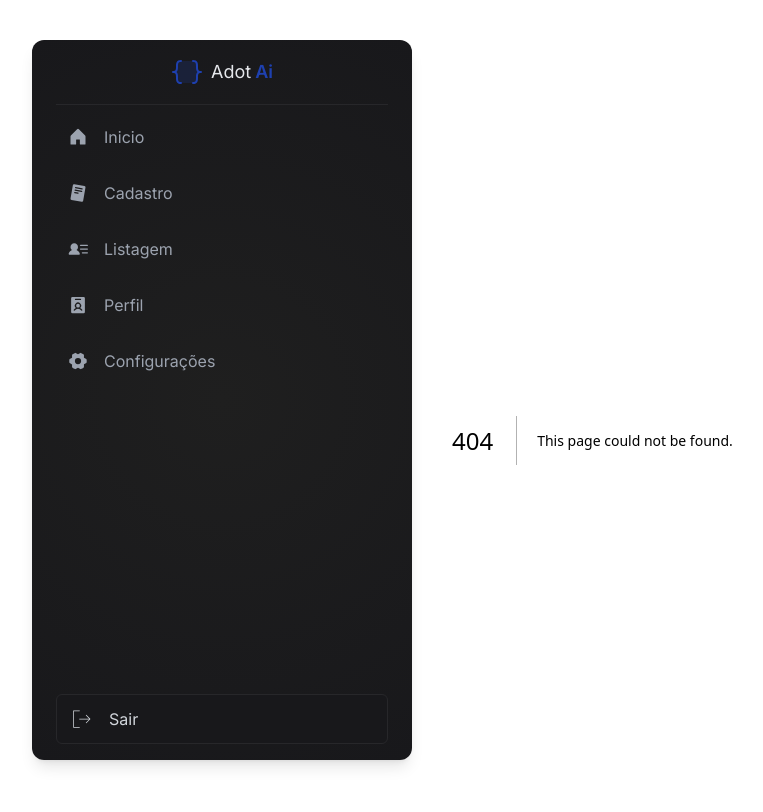
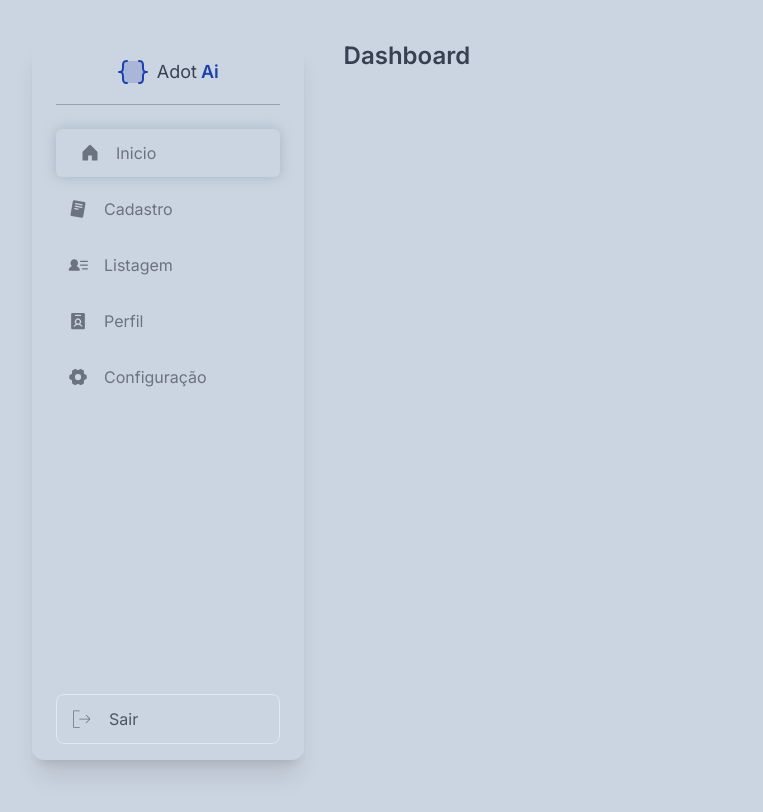
Before and after one commit to Pauloricardorc/adotaai, a Next.js app: page /inicio in a window 1280 px wide. Before the commit this address had no page. Shown: the top 812 px of the page, without its empty margins (8-771 px from the left). Built offline with nearby package versions, Linux system fonts and the light colour scheme.

Commit message:
modificacao do theme

```diff
--- /dev/null
+++ b/src/app/cadastro/page.tsx
@@ -0,0 +1,7 @@
+export default function Cadastro() {
+  return (
+    <div className="h-[90%] w-full">
+      <p className="text-2xl text-gray-700 font-semibold">Cadastro</p>
+    </div>
+  );
+}
--- /dev/null
+++ b/src/app/configuracao/page.tsx
@@ -0,0 +1,7 @@
+export default function Configuracao() {
+  return (
+    <div className="h-[90%] w-full">
+      <p className="text-2xl text-gray-700 font-semibold">Configuracao</p>
+    </div>
+  );
+}
--- a/src/app/globals.css
+++ b/src/app/globals.css
@@ -3,5 +3,5 @@
 @tailwind utilities;
 
 body {
-  @apply bg-gradient-radial-zinc p-10;
+  @apply bg-slate-300 p-10;
 }
--- /dev/null
+++ b/src/app/inicio/page.tsx
@@ -0,0 +1,7 @@
+export default function Inicio() {
+  return (
+    <div className="h-[90%] w-full">
+      <p className="text-2xl text-gray-700 font-semibold">Dashboard</p>
+    </div>
+  );
+}
--- /dev/null
+++ b/src/app/listagem/page.tsx
@@ -0,0 +1,7 @@
+export default function Listagem() {
+  return (
+    <div className="h-[90%] w-full">
+      <p className="text-2xl text-gray-700 font-semibold">Listagem</p>
+    </div>
+  );
+}
--- /dev/null
+++ b/src/app/perfil/page.tsx
@@ -0,0 +1,7 @@
+export default function Perfil() {
+  return (
+    <div className="h-[90%] w-full">
+      <p className="text-2xl text-gray-700 font-semibold">Perfil</p>
+    </div>
+  );
+}
--- a/src/components/sidebar/page.tsx
+++ b/src/components/sidebar/page.tsx
@@ -8,53 +8,74 @@ import {
   SignOut,
   UserList,
 } from "@phosphor-icons/react";
+import Link from "next/link";
 import { useRouter, usePathname, useSearchParams } from "next/navigation";
 
 export default function Sidebar() {
   const MENU = [
-    { name: "Inicio", icon: <House size={20} weight="fill" /> },
-    { name: "Cadastro", icon: <ReadCvLogo size={20} weight="fill" /> },
-    { name: "Listagem", icon: <UserList size={20} weight="fill" /> },
-    { name: "Perfil", icon: <IdentificationBadge size={20} weight="fill" /> },
-    { name: "Configurações", icon: <GearSix size={20} weight="fill" /> },
+    {
+      name: "Inicio",
+      rota: "/inicio",
+      icon: <House size={20} weight="fill" />,
+    },
+    {
+      name: "Cadastro",
+      rota: "/cadastro",
+      icon: <ReadCvLogo size={20} weight="fill" />,
+    },
+    {
+      name: "Listagem",
+      rota: "/listagem",
+      icon: <UserList size={20} weight="fill" />,
+    },
+    {
+      name: "Perfil",
+      rota: "/perfil",
+      icon: <IdentificationBadge size={20} weight="fill" />,
+    },
+    {
+      name: "Configuração",
+      rota: "/configuracao",
+      icon: <GearSix size={20} weight="fill" />,
+    },
   ];
   const pathname = usePathname();
 
-  console.log(pathname);
-
   return (
     <div
-      className="h-[90vh] shadow-lg rounded-xl bg-gradient-radial-zinc
-      w-[380px] flex justify-between flex-col px-6"
+      className="h-[90vh] shadow-xl rounded-xl bg-slate-300
+      w-[350px] flex justify-between flex-col px-6"
     >
       <div className="flex flex-col gap-2">
         <div
           className="flex items-center justify-center
-        border-b-[1px] border-zinc-800 gap-2 py-4"
+        border-b-[1px] border-slate-400 gap-2 py-4"
         >
           <BracketsCurly size={32} className="text-blue-800" weight="duotone" />
-          <p className="text-gray-200 text-lg items-center flex gap-1">
+          <p className="text-gray-700 text-lg items-center flex gap-1">
             Adot<span className="text-blue-800 font-semibold">Ai</span>
           </p>
         </div>
-        <ul className="flex flex-col gap-2 transition duration-300">
+        <ul className="flex flex-col gap-2 mt-4 transition duration-300">
           {MENU.map((menu) => (
-            <div
-              key={menu.name}
-              className="flex items-center gap-4 text-gray-400
-              hover:text-gray-200 hover:bg-zinc-700 active:bg-zinc-800
-              hover:px-6 rounded-md p-3 cursor-pointer transition-all
-              duration-200 hover:shadow-xl hover:shadow-zinc-900"
-            >
-              <span className="rounded-full">{menu.icon}</span>
-              <li>{menu.name}</li>
-            </div>
+            <Link key={menu.name} href={menu.rota}>
+              <div
+                className={
+                  menu.rota !== pathname
+                    ? "flex items-center gap-4 text-gray-500 hover:bg-slate-300 hover:px-6 rounded-md p-3 cursor-pointer transition-all duration-200 hover:shadow-shadow-button "
+                    : "flex items-center gap-4 text-gray-500 bg-slate-300 px-6 rounded-md p-3 cursor-pointer transition-all duration-200 shadow-shadow-button "
+                }
+              >
+                <span className="rounded-full">{menu.icon}</span>
+                <li>{menu.name}</li>
+              </div>
+            </Link>
           ))}
         </ul>
       </div>
       <div className="flex items-center justify-center pb-4">
-        <button className="flex gap-4 bg-zinc-900 border border-zinc-800 w-full rounded-md p-3 text-gray-300 text-base active:bg-zinc-900 active:shadow-innerShadow active:shadow-zinc-950 active:text-gray-400 transition-all duration-300">
-          <SignOut size={24} className="text-gray-300" weight="thin" />
+        <button className="flex gap-4 bg-slate-300 w-full rounded-lg p-3 text-gray-600 text-base active:bg-slate-300 active:shadow-md active:shadow-slate-400 border border-slate-200 active:text-gray-500 transition-all duration-200">
+          <SignOut size={24} className="text-gray-500" weight="thin" />
           Sair
         </button>
       </div>
--- a/tailwind.config.js
+++ b/tailwind.config.js
@@ -11,11 +11,12 @@ module.exports = {
         'gradient-radial': 'radial-gradient(var(--tw-gradient-stops))',
         'gradient-conic':
           'conic-gradient(from 180deg at 50% 50%, var(--tw-gradient-stops))',
-        'gradient-radial-zinc': 'radial-gradient(circle, rgba(31,31,31,1) 0%, rgba(24,24,27,1) 100%)'
+        'gradient-radial-zinc': 'radial-gradient(circle, rgba(31,31,31,1) 0%, rgba(24,24,27,1) 100%)',
       },
       boxShadow: {
         'iconShadow': '12px 0px 12px 2px #2563eb80',
-        'innerShadow': 'inset 0 2px 6px 0 rgb(0 0 0 / 0.02)'
+        'innerShadow': 'inset 0 2px 6px 0 rgb(0 0 0 / 0.02)',
+        'shadow-button': '0px 0px 12px 1px #94a3b890'
       }
     },
   },
```
